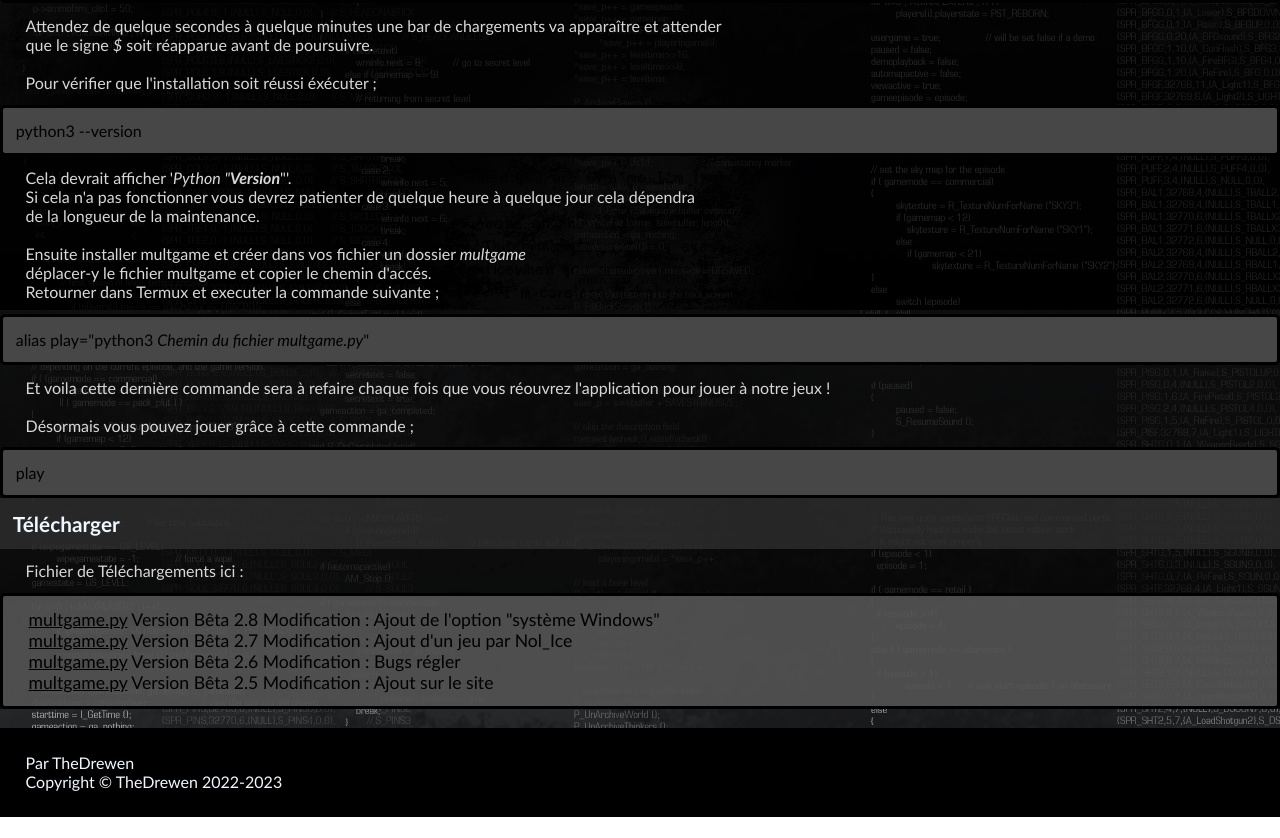
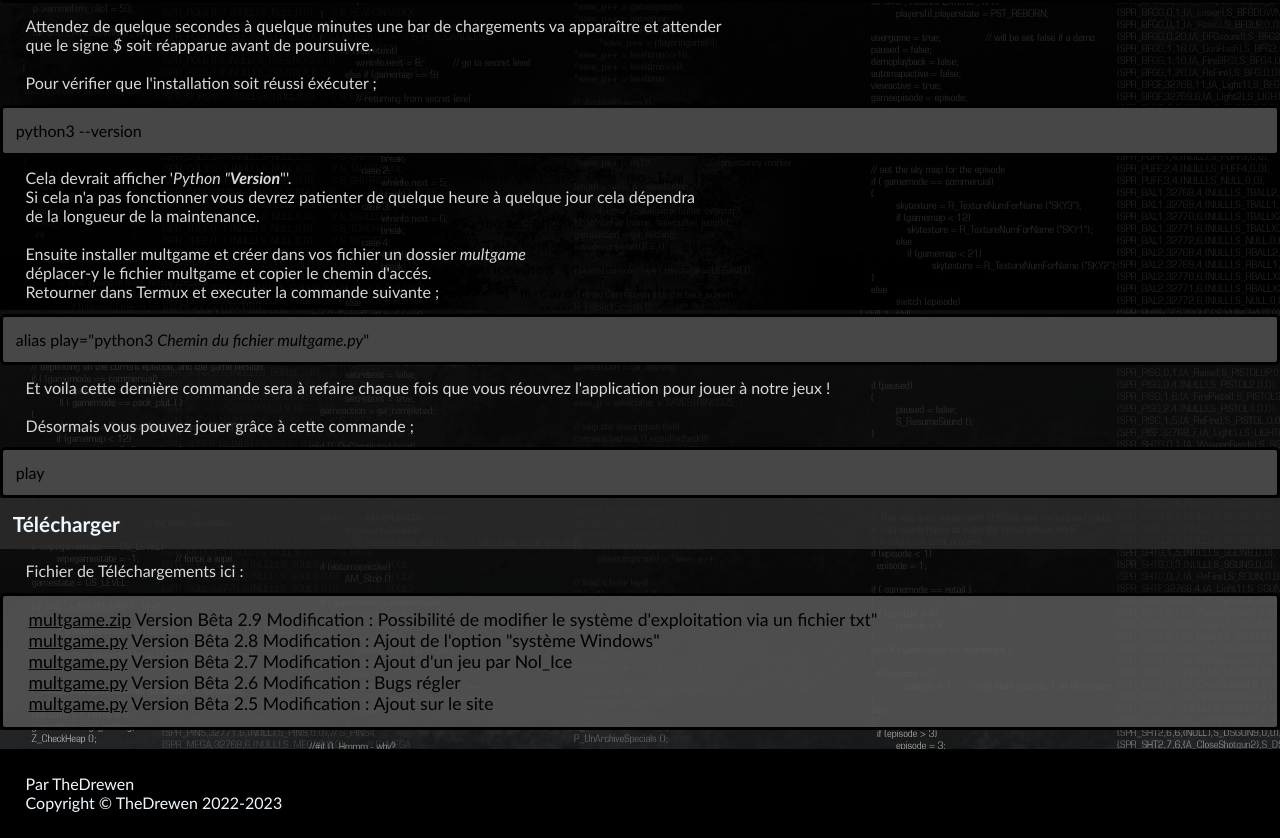
Before and after one commit to thedrewen/project, a plain HTML site: page index.html in a window 1280 px wide. Shown: the part 890-1728 px from the top of the page. Before the commit the page ends 1707 px from the top, so only its background shows below. Drawn offline with Linux system fonts and the light colour scheme.

Commit message:
Add files via upload

```diff
--- a/index.html
+++ b/index.html
@@ -137,6 +137,7 @@
                     Fichier de Téléchargements ici :
                 </p>
                 <div id="download">
+                    <a href="fichier/multgame2.9beta.zip">multgame.zip</a> Version Bêta 2.9 Modification : Possibilité de modifier le système d'exploitation via un fichier txt"<br>
                     <a href="fichier/multgame2.8beta.py">multgame.py</a> Version Bêta 2.8 Modification : Ajout de l'option "système Windows"<br>
                     <a href="fichier/multgame2.7beta.py">multgame.py</a> Version Bêta 2.7 Modification : Ajout d'un jeu par Nol_Ice<br>
                     <a href="fichier/multgame2.6beta.py">multgame.py</a> Version Bêta 2.6 Modification : Bugs régler<br>
```
